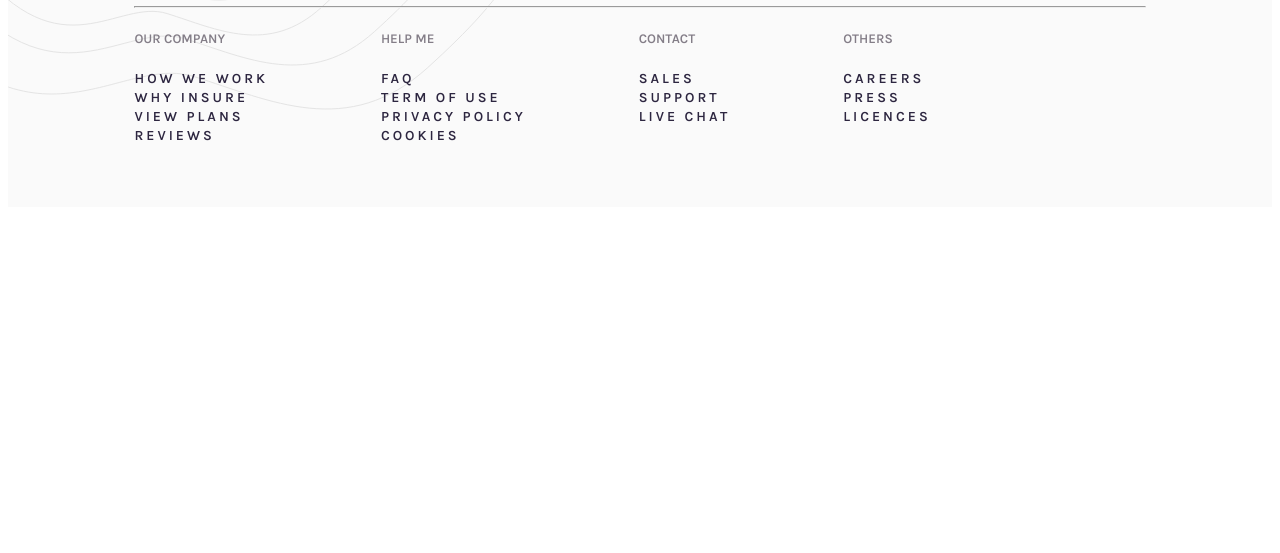
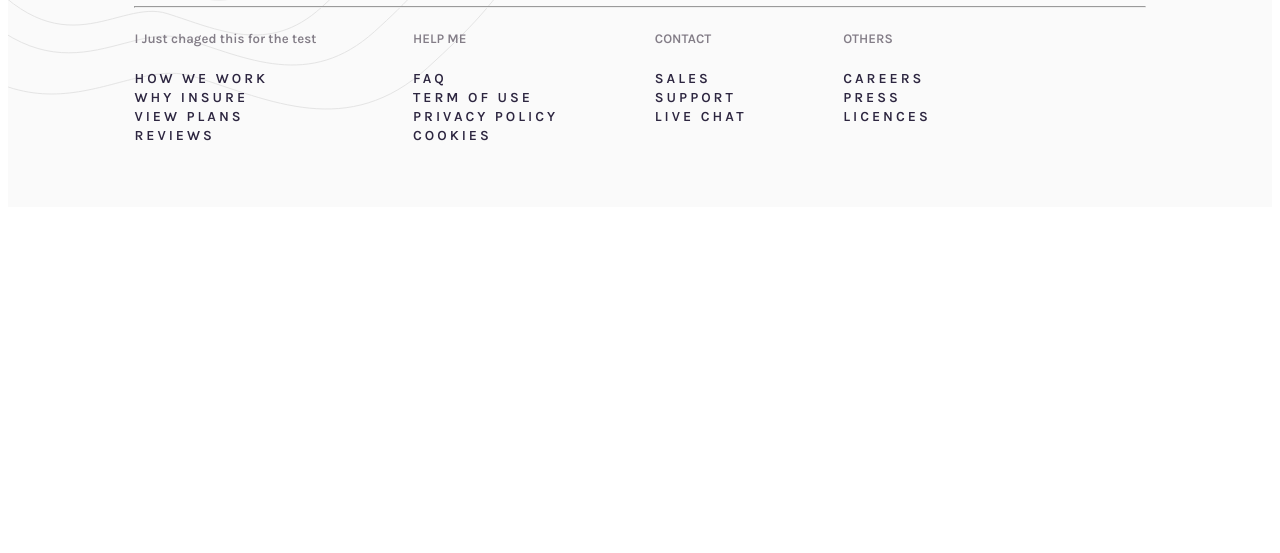
Before and after one commit to Abdulsamad1109/test, a plain HTML site: page index.html in a window 1280 px wide. Shown: the part 247-800 px from the top of the page. Drawn offline with Linux system fonts and the light colour scheme.

Commit message:
modify html

```diff
--- a/index.html
+++ b/index.html
@@ -32,7 +32,7 @@
 
         <div class="footer-footer">
             <div class="about-our-company">
-                <h5 class="services">OUR COMPANY</h5>
+                <h5 class="services">I Just chaged this for the test</h5>
                 <li><a href="#"> HOW WE WORK</a></li>
                 <li><a href="#">WHY INSURE</a></li>
                 <li><a href="#">VIEW PLANS</a></li>
```
